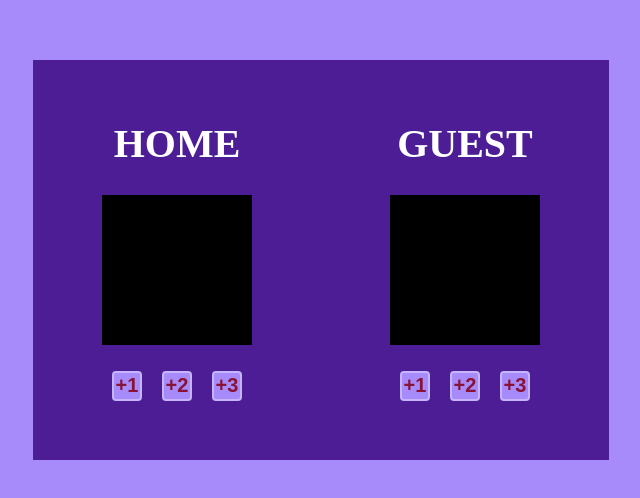
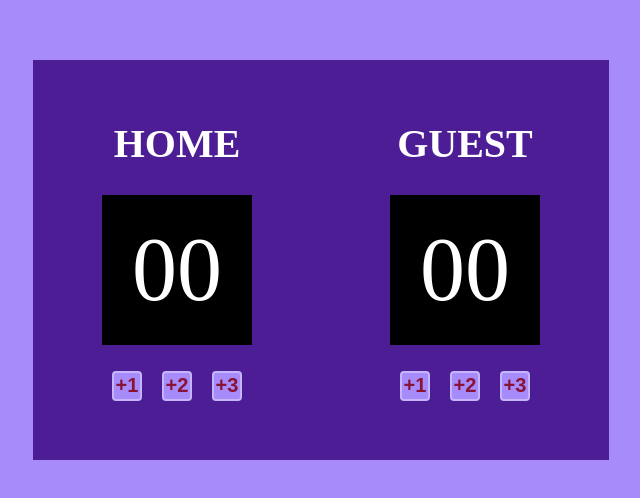
Before and after one commit to Chandan-devs-tech/Basketball-Scoreboard-project, a plain HTML site: page index.html in a window 1280 px wide. Shown: the whole page, without its empty margins (319-959 px from the left). Drawn offline with Linux system fonts and the light colour scheme.

Commit message:
Modify style.css and html

```diff
--- a/index.html
+++ b/index.html
@@ -11,7 +11,7 @@
     <div class="main-container">
         <div class="container">
             <h3>HOME</h3>
-            <div class="sub-container">00</div>
+            <div id="sub-container">00</div>
             <div class="btn-container">
                 <button type="submit" class="btn">+1</button>
                 <button type="submit" class="btn">+2</button>
@@ -20,7 +20,7 @@
         </div>
         <div class="container">
             <h3>GUEST</h3>
-            <div class="sub-container"></div>
+            <div id="sub-container">00</div>
             <div class="btn-container">
                 <button type="submit" class="btn">+1</button>
                 <button type="submit" class="btn">+2</button>
--- a/index.js
+++ b/index.js
@@ -0,0 +1 @@
+let score = document.getElementById("sub-container");
--- a/style.css
+++ b/style.css
@@ -20,10 +20,15 @@ body {
     background: #4C1D95;
 }
 
-.sub-container {
+#sub-container {
     width: 150px;
     height: 150px;
     background-color: black;
+    color: #fff;
+    font-size: 90px;
+    display: flex;
+    align-items: center;
+    justify-content: center;
 }
 
 h3 {
```
